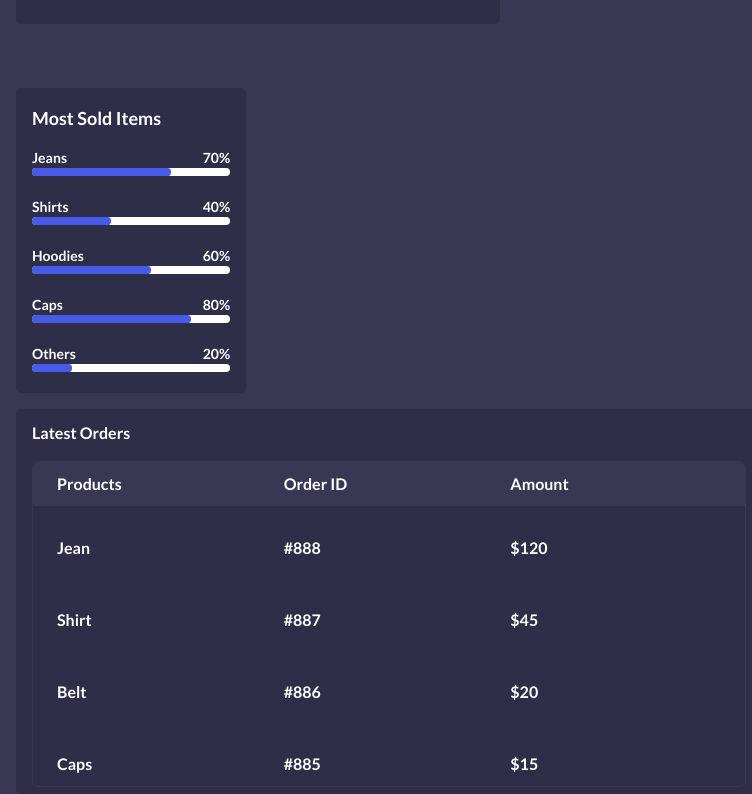
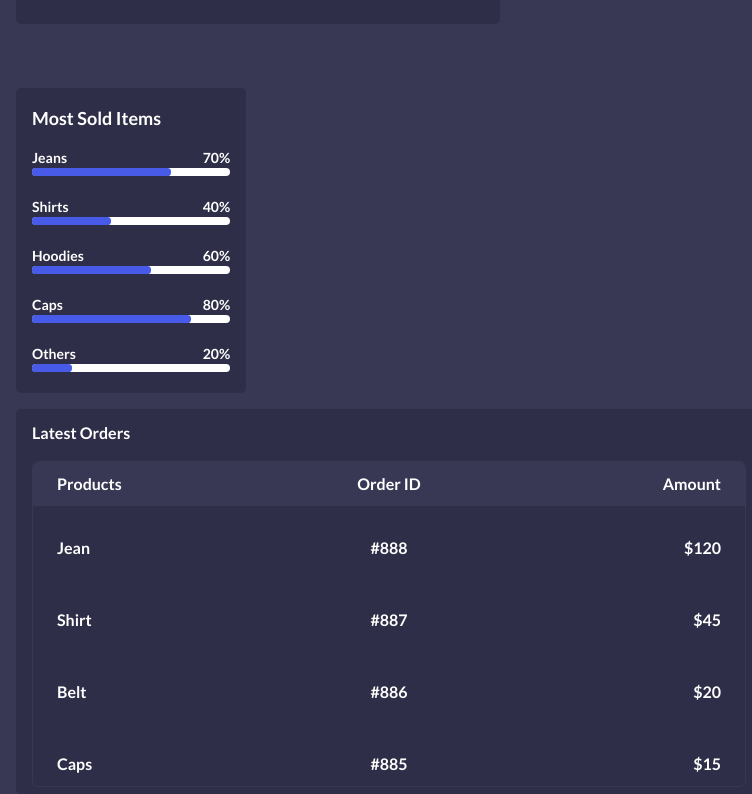
Before and after one commit to Yefee8/shop, a Next.js app: page /dashboard in a window 1280 px wide. Shown: the part 633-1427 px from the top of the page, without its empty margins (251-1003 px from the left). Built offline with nearby package versions, Linux system fonts and the light colour scheme.

Commit message:
fix: datatable text positions

```diff
--- a/src/components/dataTable.tsx
+++ b/src/components/dataTable.tsx
@@ -1,3 +1,5 @@
+import { cn } from "@/lib/utils";
+
 export default function DataTable({
   columns,
   rows,
@@ -8,8 +10,8 @@ export default function DataTable({
   return (
     <div className="w-full flex flex-col rounded-[6px] border border-[#383854]">
       <div className="w-full flex justify-between text-base py-2.5 px-6 overflow-x-auto font-bold gap-4 no-scrollbar rounded-t-[6px] bg-[#383854]">
-        {columns.map((column) => {
-          return <div style={{
+        {columns.map((column, index) => {
+          return <div className={cn(index === 2 ? "text-right" : index === 1 ? "text-center" : "text-left")} style={{
             width:`calc(100%/${columns.length})`
           }}>{column}</div>;
         })}
@@ -19,8 +21,8 @@ export default function DataTable({
         {rows.map((rowItems: string[]) => {
           return (
             <div className="flex justify-between text-base py-2.5 px-6 gap-4 no-scrollbar font-bold">
-              {rowItems.map((row) => {
-                return <div style={{
+              {rowItems.map((row, index) => {
+                return <div className={cn(index === 2 ? "text-right" : index === 1 ? "text-center" : "text-left")} style={{
                   width:`calc(100%/${rowItems.length})`
                 }}>{row}</div>;
               })}
```
